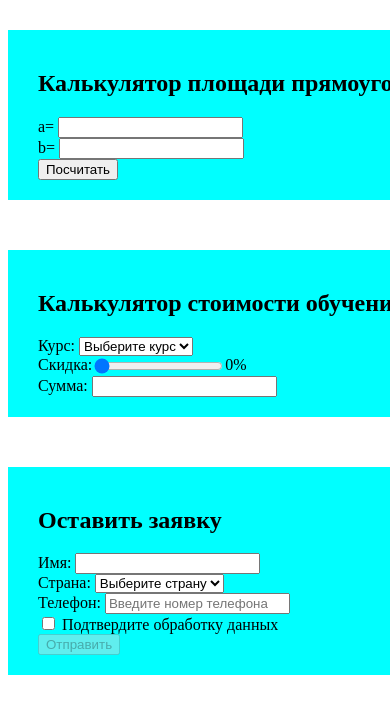
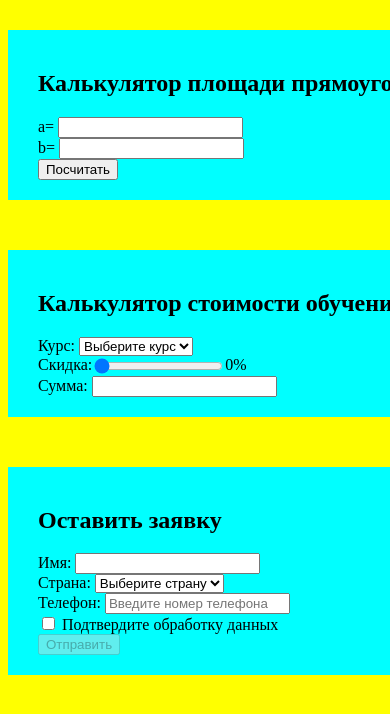
Before and after one commit to Nigora97/Practic, a plain HTML site: page index.html in a window 390 px wide. Shown: the top 714 px of the page. Drawn offline with Linux system fonts and the light colour scheme.

Commit message:
initial state

```diff
--- a/style.css
+++ b/style.css
@@ -11,3 +11,38 @@ label {
 #procent{
     display: flex;
 }
+
+
+body {
+    background-color: burlywood;
+}
+
+@media (max-width:1280px){
+body{
+    background-color: red;
+}
+}
+
+
+
+@media (max-width:700px){
+    body{
+        background-color: pink;
+    }
+    }
+
+
+
+@media (max-width:500px){
+    body{
+        background-color: yellow;
+    }
+    }
+
+
+
+@media (max-width:375px){
+    body{
+        background-color: green;
+    }
+    }
```
